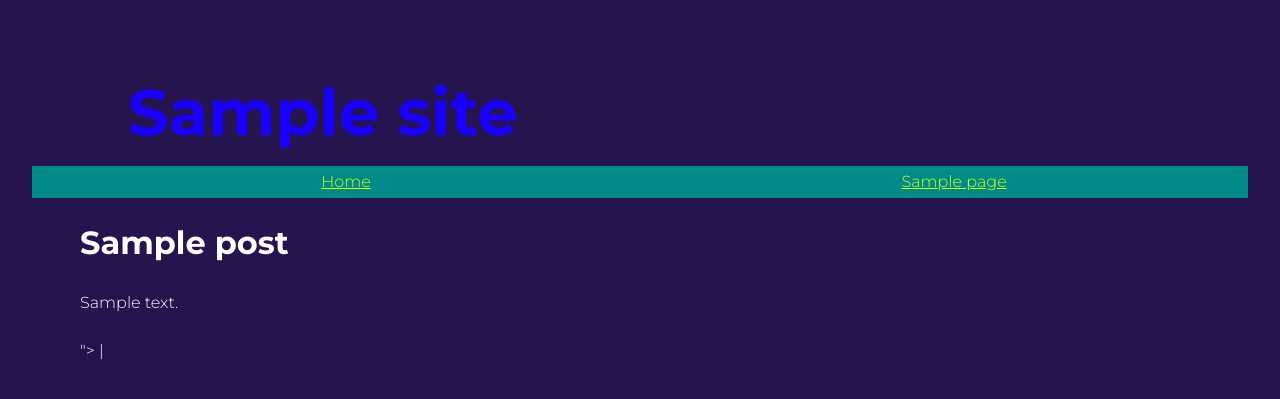
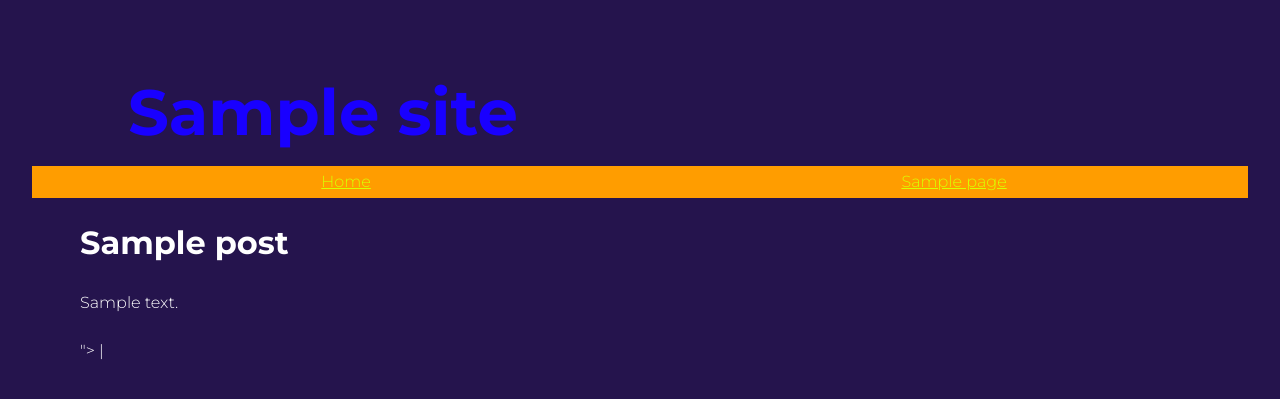
Before and after one commit to Jisei292/4w4-Jame-labo7, a WordPress theme: template themes/theme-js/page.php in a window 1280 px wide. Shown: the top 399 px of the page. Run offline with PHP 8.4 and a stand-in for WordPress, Linux system fonts and the light colour scheme; the site name, menu and one post (Sample post) are stand-ins, and other content is empty; some libraries are stand-ins or nearby versions.

Commit message:
new exercice 2

```diff
--- a/themes/theme-js/sass/components/navigation/_navigation.scss
+++ b/themes/theme-js/sass/components/navigation/_navigation.scss
@@ -7,7 +7,7 @@
 		list-style: none;
 		margin: 0;
 		padding-left: 0;
-		background-color: darkcyan;
+		background-color: rgb(255, 157, 0);
 		position: absolute;
 		width: 100%;
 
--- a/themes/theme-js/style.css
+++ b/themes/theme-js/style.css
@@ -712,7 +712,7 @@ textarea {
   list-style: none;
   margin: 0;
   padding-left: 0;
-  background-color: darkcyan;
+  background-color: #ff9d00;
   position: absolute;
   width: 100%;
 }
```
Also changed, not shown: 1 other file.
